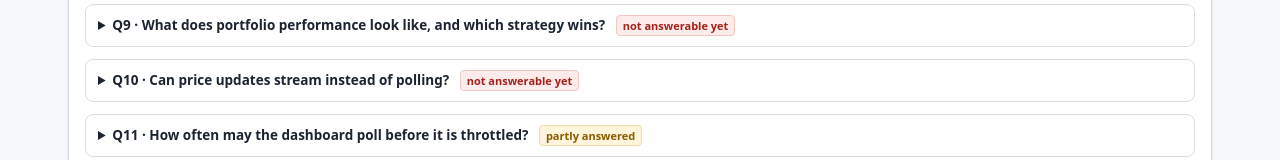
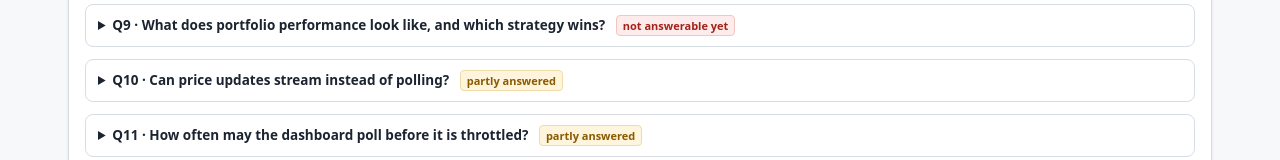
Before and after one commit to kanlerxz87-cyber/KalshiDash2, a plain HTML site: page questions.html in a window 1280 px wide. Shown: the part 1041-1201 px from the top of the page. Drawn offline with Linux system fonts and the light colour scheme.

Commit message:
docs(questions): correct the streaming answer (Q10) and cite the right pages
Q10 said the site "polls every 2 seconds" and recorded streaming as still
unconfirmed. Both were wrong against the current build: assets/js/alerts.js has
intervalS = 15 (config.js defaultPollMs 15000) and the alerts page ships an
optional same-origin relay for the ticker channel. The wording is taken from
stale PR #60 (13h idle, conflicting), which was re-verified before landing:

* rate_limits: the page only says unauthenticated public requests "are subject
  to separate limits" and to back off on 429 - no number is printed anywhere, so
  the answer now points at the limits page without implying a published figure.
* The W1-W4 reference replaces W1-W3 because W4 (server-side relay signing) is
  published on the Flagged page.

Co-authored-by: arena-agent <297053741+arena-agent@users.noreply.github.com>

```diff
--- a/questions.html
+++ b/questions.html
@@ -196,13 +196,13 @@ const Q = [
     sources: [`${D}/api-reference/portfolio/get-fills`, `${D}/api-reference/portfolio/get-positions`]
   },
   {
-    id: "Q10", cat: "data", confidence: "not answerable yet",
+    id: "Q10", cat: "data", confidence: "partly answered",
     q: "Can price updates stream instead of polling?",
-    know: "A WebSocket API exists at wss://external-api-ws.demo.kalshi.co/trade-api/ws/v2 and requires signed handshake headers covering timestamp + GET + /trade-api/ws/v2.",
-    dontknow: "Whether a browser can supply those headers on the WebSocket upgrade, since the standard WebSocket constructor cannot set custom headers.",
-    answer: "Unconfirmed, so the site polls every 2 seconds and labels the source of every point. Streaming is recorded as F10.",
-    action: "Test an authenticated handshake from a browser, or add a minimal relay if headers cannot be set.",
-    sources: [`${D}/getting_started/quick_start_websockets`, `${D}/getting_started/rate_limits`]
+    know: "Kalshi documents an authenticated demo WebSocket handshake using signed KALSHI-ACCESS headers, even for public ticker data. The ticker channel combines changes and flushes them about once a second.",
+    dontknow: "An authenticated demo handshake was not tested in this session. On GitHub Pages the relay is not running, and intermediate changes between ticker flushes can be missed.",
+    answer: "The alerts page includes an optional same-origin relay for ticker streaming; without it the page uses REST polling (15 seconds by default). Browsers cannot set the required custom WebSocket handshake headers. The chart has its own polling interval.",
+    action: "See the Alerts page and README for relay setup and the Flagged page W1–W4 for streaming limitations.",
+    sources: [`${D}/getting_started/quick_start_websockets`, `${D}/websockets/market-ticker`, `${D}/getting_started/rate_limits`]
   },
   {
     id: "Q11", cat: "data", confidence: "partly answered",
```
